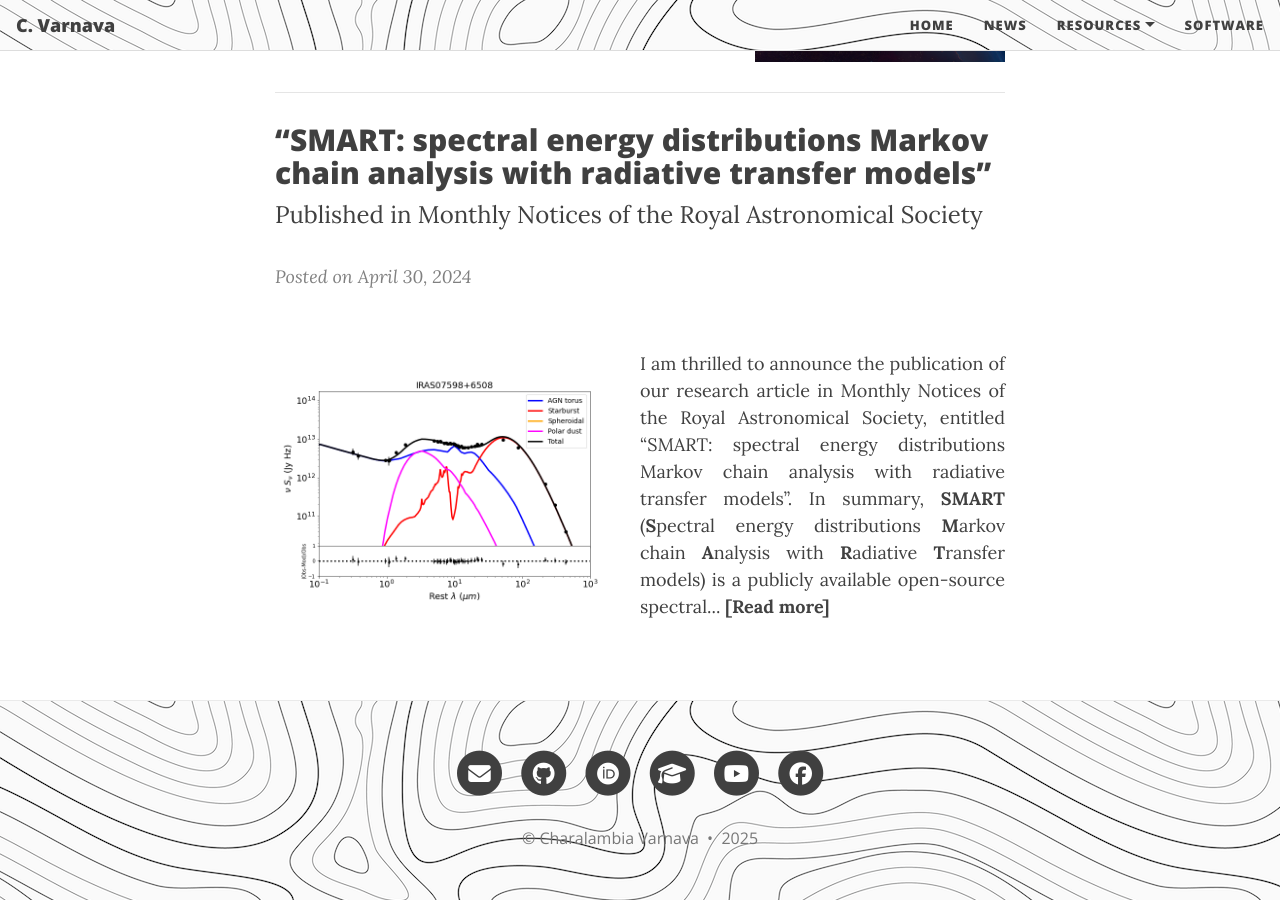
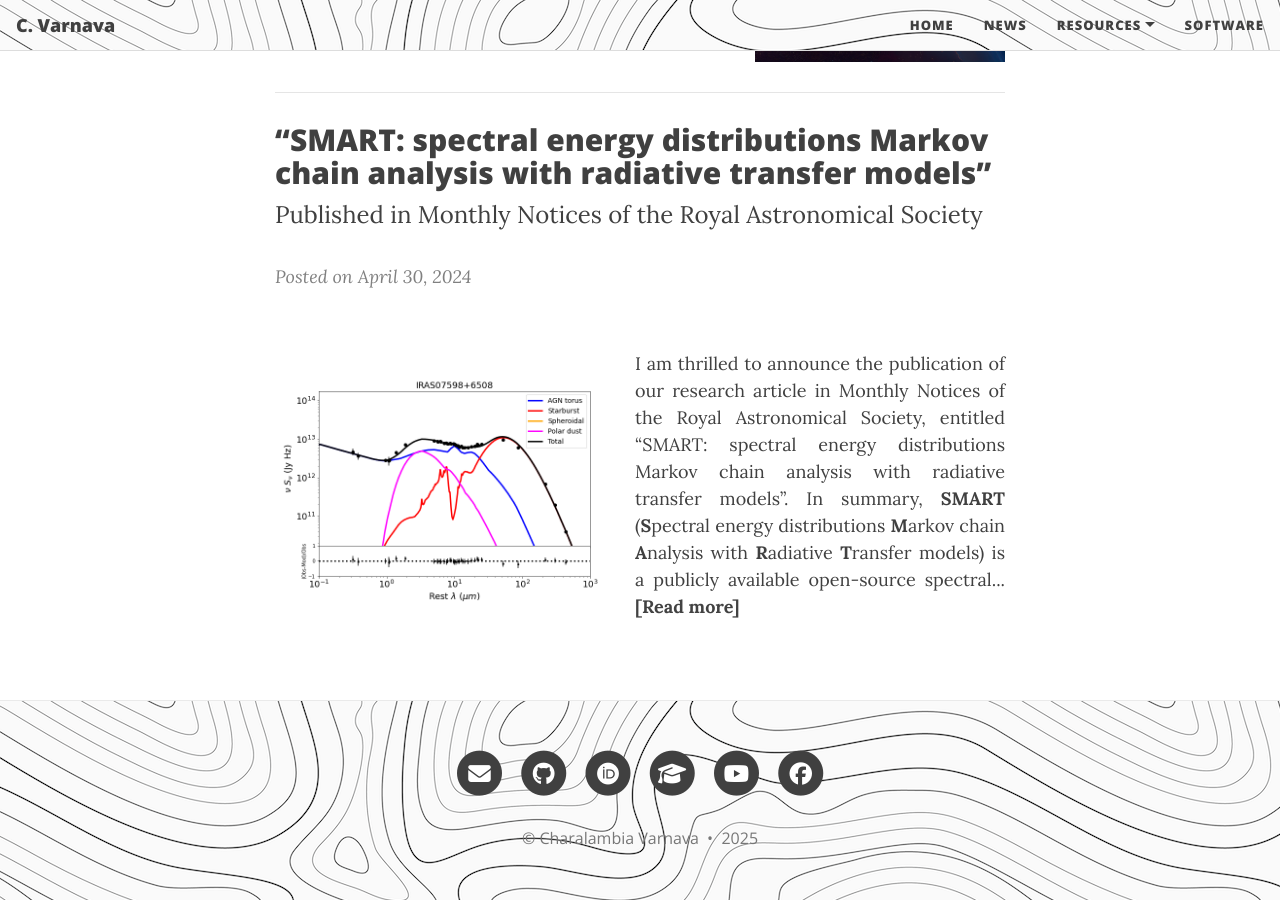
Before and after one commit to ch-var/ch-var.github.io, a Jekyll site: the page built from news.html, in a window 1280 px wide and 900 px high, scrolled down 1199 px. Built offline with Jekyll 4.4.1, drawn with Linux system fonts in a browser that asks for light colours; formulas are drawn with MathJax 3.

Commit message:
Update news.html

```diff
--- a/news.html
+++ b/news.html
@@ -77,7 +77,7 @@
 <i style="color:#808080";>Posted on April 30, 2024</i>
 
 <div style="display: flex; justify-content: space-between; align-items: center; flex-wrap: wrap;">
-  <img src="/assets/img/IRAS07598+6508_CYGNUS.png" style="max-width: 350px; height: auto; margin-right: 15px;"/>
+  <img src="/assets/img/IRAS07598+6508_CYGNUS.png" style="max-width: 350px; height: auto; margin-right: 10px;"/>
   <p style="text-align: justify; flex: 1;">I am thrilled to announce the publication of our research article in Monthly Notices of the Royal Astronomical Society, entitled “SMART: spectral energy distributions Markov chain analysis with radiative transfer models”. In summary, <b>SMART</b> (<b>S</b>pectral energy distributions <b>M</b>arkov chain <b>A</b>nalysis with <b>R</b>adiative <b>T</b>ransfer models) is a publicly available open-source spectral... <a href="https://ch-var.github.io/2024-04-30-SMART"><b style="color:#424242";>[Read more]</b></a></p>
 </div>
 
```
